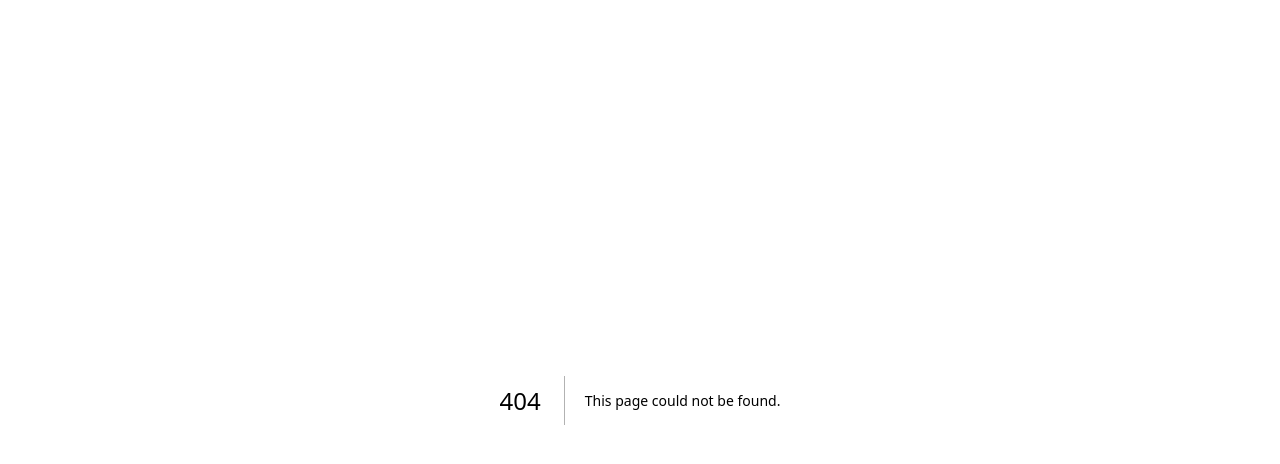
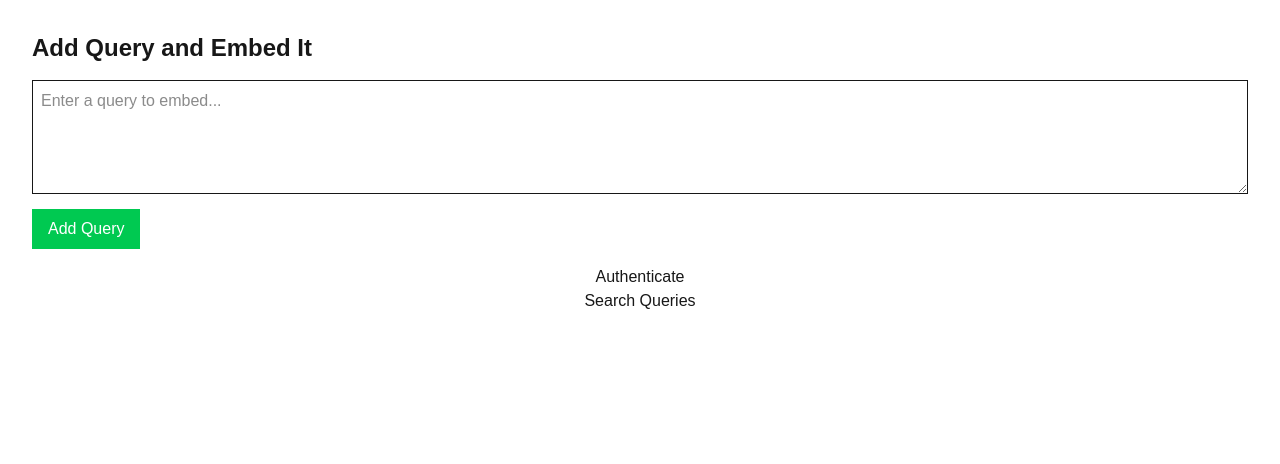
Before and after one commit to NickCarney/tl-supabase, a Next.js app in the folder supa/: page / in a window 1280 px wide. Before the commit this address had no page. Shown: the top 464 px of the page. Built offline with nearby package versions, Linux system fonts and the light colour scheme; no server answers.

Commit message:
homepage to get query to put in table

```diff
--- /dev/null
+++ b/supa/app/page.tsx
@@ -0,0 +1,92 @@
+'use client';
+
+import { useState, useEffect } from 'react';
+import { supabase } from '@/lib/supabaseClient';
+
+export default function AddQueryPage() {
+  const [text, setText] = useState<string>('');
+  const [status, setStatus] = useState<string>('');
+  const [loading, setLoading] = useState<boolean>(false);
+  const [userId, setUserId] = useState<string | null>(null);
+
+  useEffect(() => {
+    const getUser = async () => {
+      const { data: { session } } = await supabase.auth.getSession();
+      if (session) {
+        setUserId(session.user.id);
+      }
+    };
+
+    getUser();
+  }, []);
+
+  const handleAddQuery = async () => {
+    if (!text || !userId) {
+      setStatus('Please enter text and ensure you are logged in.');
+      return;
+    }
+
+    setLoading(true);
+
+    try {
+      const res = await fetch('/api/embeddings', {
+        method: 'POST',
+        headers: { 'Content-Type': 'application/json' },
+        body: JSON.stringify({
+          text,
+          userId
+        })
+      });
+
+      const data = await res.json();
+
+      if (res.ok) {
+        setStatus('Query successfully embedded and saved!');
+        setText('');
+      } else {
+        setStatus(`Error: ${data.error}`);
+      }
+    } catch (error) {
+      console.error('API Error:', error);
+      setStatus('An error occurred while adding the query.');
+    } finally {
+      setLoading(false);
+    }
+  };
+
+  return (
+    <div className="p-8">
+      <h1 className="text-2xl font-bold">Add Query and Embed It</h1>
+
+      <div className="my-4">
+        <textarea
+          value={text}
+          onChange={(e) => setText(e.target.value)}
+          placeholder="Enter a query to embed..."
+          className="border p-2 w-full"
+          rows={4}
+        />
+        <button
+          onClick={handleAddQuery}
+          className="mt-2 px-4 py-2 bg-green-500 text-white"
+          disabled={loading || !userId}
+        >
+          {loading ? 'Embedding...' : 'Add Query'}
+        </button>
+      </div>
+
+      {status && <p className="mt-4">{status}</p>}
+      {userId && <p className="text-sm text-gray-500">User ID: {userId}</p>}
+
+      <div className='text-center'>
+      <a href='/auth'>
+        Authenticate
+      </a>
+      <br/>
+      <a href='/search'>
+        Search Queries
+      </a>
+      </div>
+    </div>
+  );
+}
```
